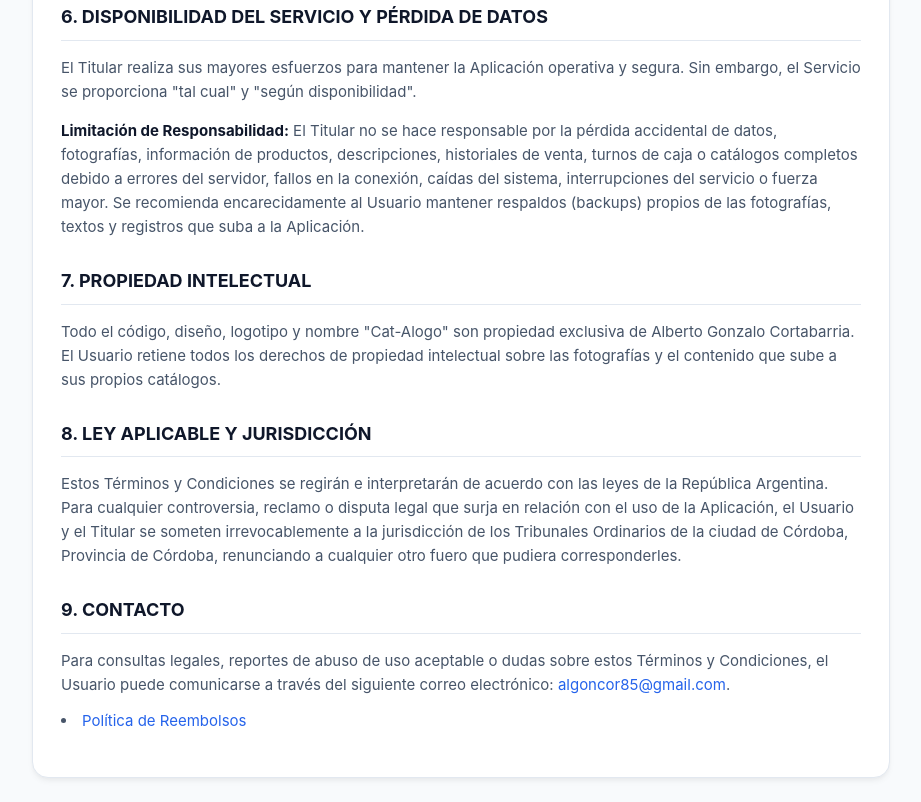
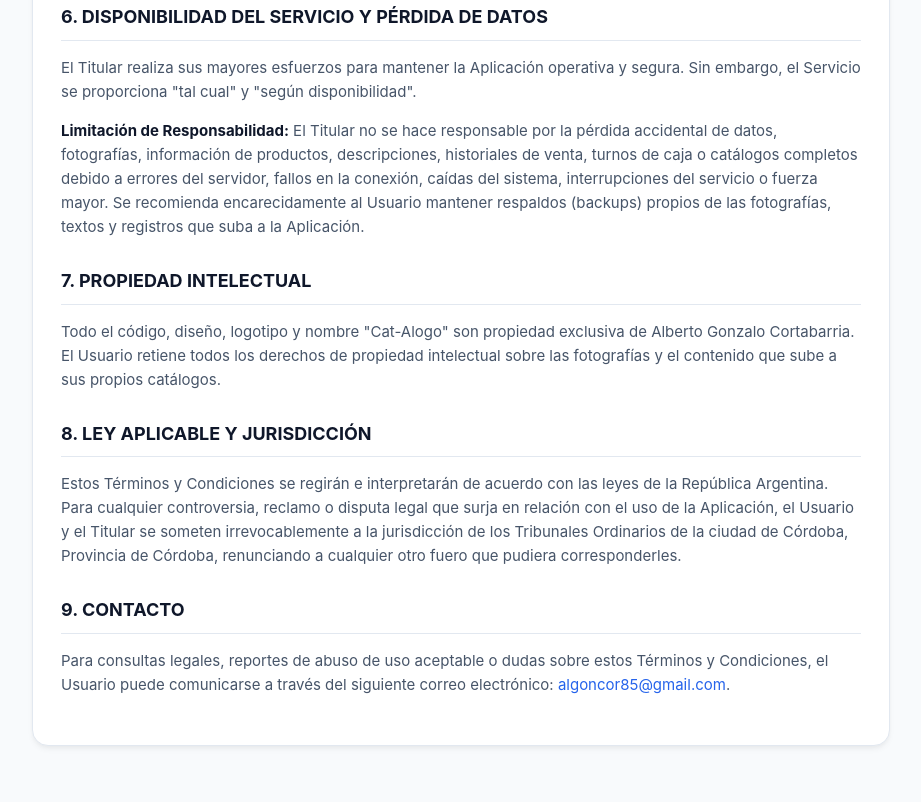
Before and after one commit to pipocor17/cat-alogo-legal-, a plain HTML site: page terminos.html in a window 1280 px wide. Shown: the part 1902-2704 px from the top of the page, without its empty margins (179-1100 px from the left). After the commit the page ends 2672 px from the top, so only its background shows below. Drawn offline with Linux system fonts and the light colour scheme.

Commit message:
Remove reembolso policy link from terminos.html
Removed the link to the 'Política de Reembolsos' in the terms and conditions.

```diff
--- a/terminos.html
+++ b/terminos.html
@@ -171,8 +171,6 @@
         Para consultas legales, reportes de abuso de uso aceptable o dudas sobre estos Términos y Condiciones, el Usuario puede comunicarse a través del siguiente correo electrónico: <a href="mailto:algoncor85@gmail.com">algoncor85@gmail.com</a>.
     </p>
 
-    <li><a href="[https://pipocor17.github.io/cat-alogo-legal-/terminos.html#reembolsos](https://pipocor17.github.io/cat-alogo-legal-/terminos.html#reembolsos)" target="_blank" rel="noopener">Política de Reembolsos</a></li>
-
 </div>
 
 </body>
```
